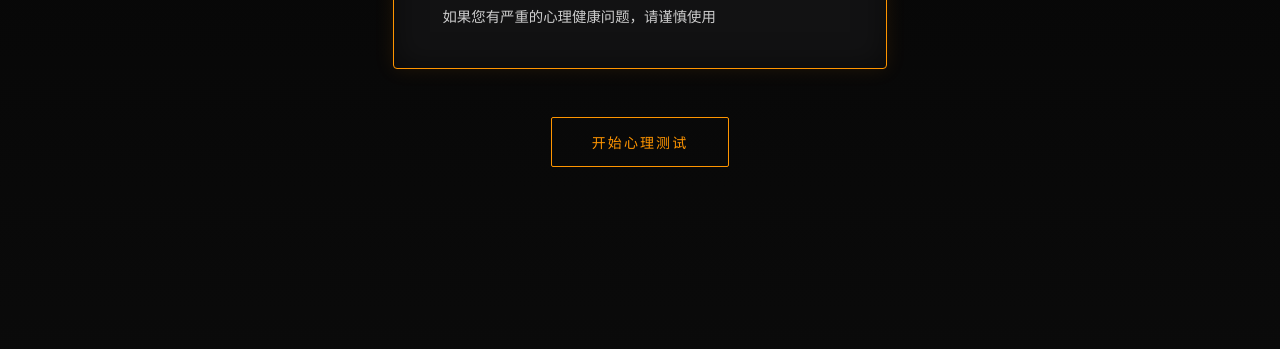
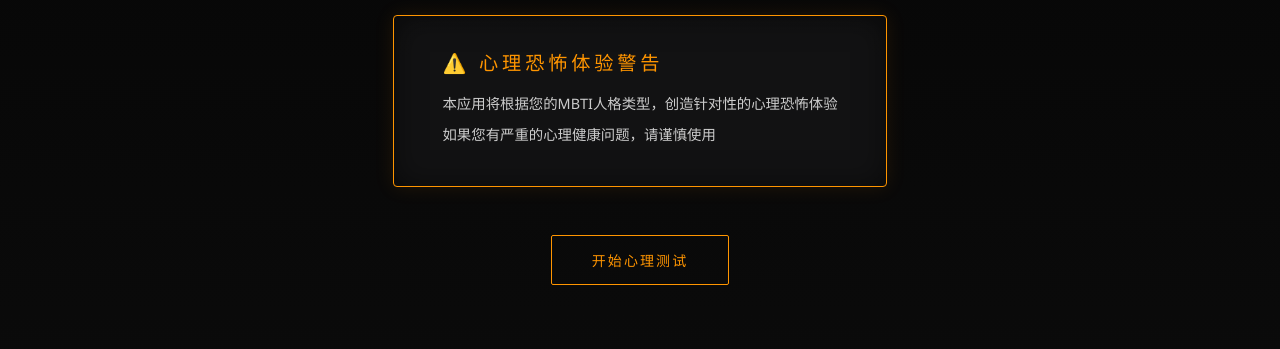
Before and after one commit to eryxen/The-16th-Room, a website: page public/index.html in a window 1280 px wide. Shown: the part 451-800 px from the top of the page. Drawn offline with Linux system fonts and the light colour scheme.

Commit message:
fix: position UI at bottom center

```diff
--- a/public/style.css
+++ b/public/style.css
@@ -31,7 +31,7 @@
 
 /* Half-Life style panels */
 .screen {
-    position: absolute;
+    position: fixed;
     top: 0;
     left: 0;
     right: 0;
@@ -44,7 +44,8 @@
     display: flex;
     flex-direction: column;
     align-items: center;
-    justify-content: center;
+    justify-content: flex-end;
+    padding-bottom: 8vh;
 }
 
 /* Main title - Half-Life style */
```
